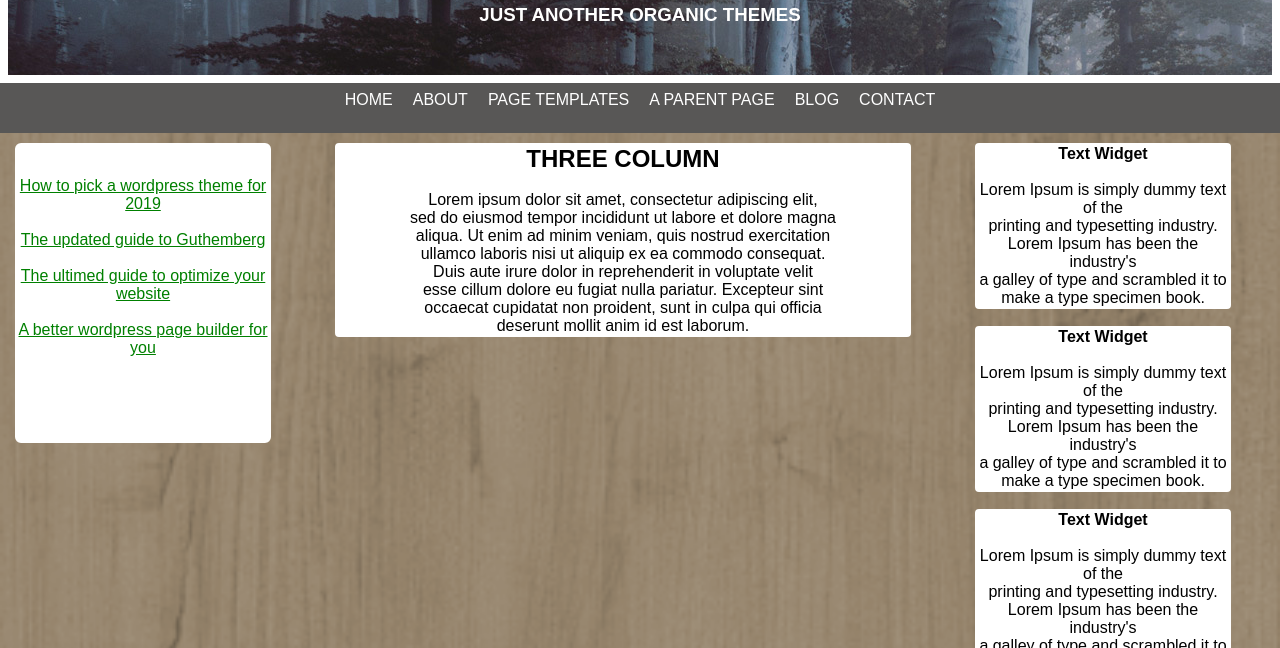
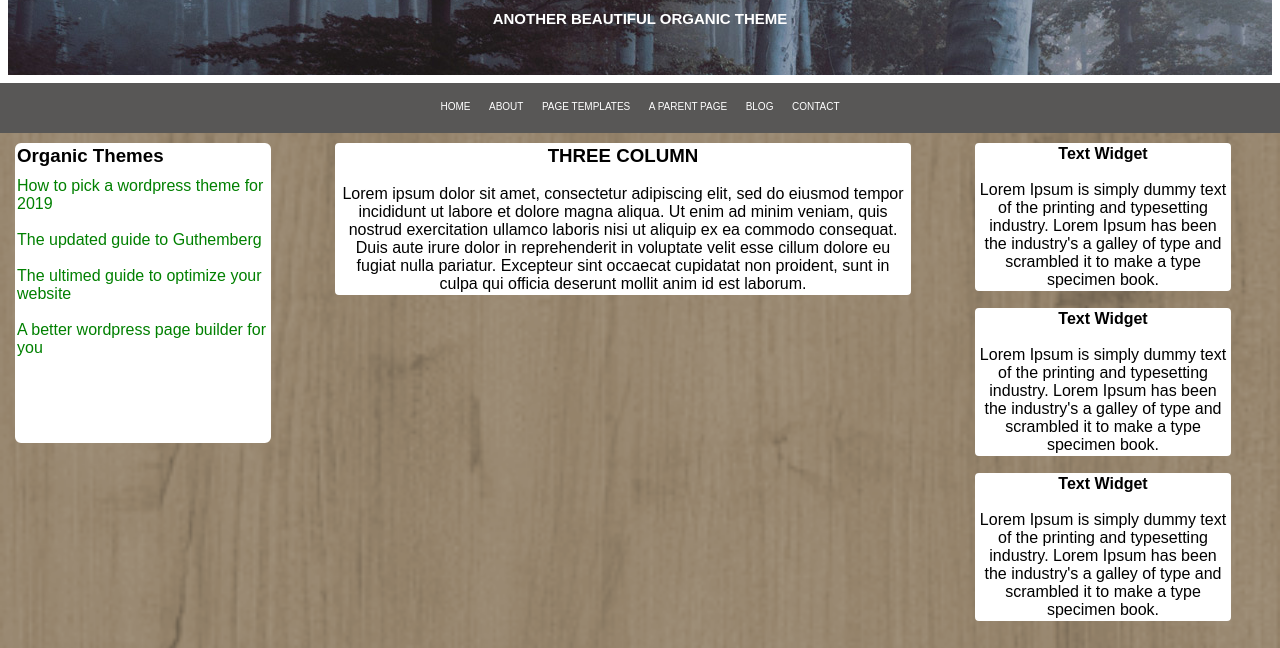
Before and after one commit to alicemarias/htmlcss-wp, a plain HTML site: page index.html in a window 1280 px wide. Shown: the part 142-790 px from the top of the page. Drawn offline with Linux system fonts and the light colour scheme.

Commit message:
piccole correzioni

```diff
--- a/css/style.css
+++ b/css/style.css
@@ -27,6 +27,7 @@ body {
   top: 50%;
   transform: translate(-50%, -50%);
   font-family: arial;
+  font-size: 20px;
 }
 
 h1 {
@@ -34,6 +35,10 @@ h1 {
   padding:5px;
   margin: 17px;
   font-family: arial;
+
+}
+.testo h3 {
+  font-size: 15px;
 }
 /* fine banner con immagine e testo */
 
@@ -42,9 +47,10 @@ h1 {
   height: 50px;
   list-style-type: none;
   margin: 0;
-  padding: 0;
+  padding: 10px;
   text-align: center; /* ricorda che text align center va dato al padre e non ad li */
   background: #585756;
+  font-size: 10px;
 }
 
 li {
@@ -78,7 +84,7 @@ main::after {
 /* float left colonne main */
 main .col {
   float:left;
-  text-align: center;
+
   font-family: arial;
 }
 
@@ -95,11 +101,12 @@ main .left {
 }
 .left h3 {
  margin-bottom: 10px;
- color:white;
+
 }
  .link {
   color:green;
   font-family: arial;
+  text-decoration: none;
 }
 /* fine colonna sinistra */
 
@@ -110,6 +117,7 @@ main .center {
   margin: 0 5% 0 5%;
   border: 2px solid white;
   border-radius: 4px;
+  text-align: center;
 }
 /* fine colonna centrale */
 
@@ -125,6 +133,7 @@ main .right {
   border: 2px solid white;
   border-radius: 4px;
   font-family: arial;
+  text-align: center;
 
 }
 
--- a/index.html
+++ b/index.html
@@ -15,7 +15,7 @@
       <div class= "logo">
         <div class="testo">
           <h1> NATURAL LITE </h1>
-          <h3> JUST ANOTHER ORGANIC THEMES </h3>
+          <h3> ANOTHER BEAUTIFUL ORGANIC THEME </h3>
         </div>
       </div>
       <!-- fine banner -->
@@ -53,15 +53,15 @@
 
       <!-- inizio colonna centrale -->
         <div class="col center">
-          <h2>THREE COLUMN</h2>
+          <h3>THREE COLUMN</h3>
           <br>
-            <p> Lorem ipsum dolor sit amet, consectetur adipiscing elit,<br>
-             sed do eiusmod tempor incididunt ut labore et dolore magna<br>
-            aliqua. Ut enim ad minim veniam, quis nostrud exercitation<br>
-             ullamco laboris nisi ut aliquip ex ea commodo consequat.<br>
-             Duis aute irure dolor in reprehenderit in voluptate velit<br>
-             esse cillum dolore eu fugiat nulla pariatur. Excepteur sint<br>
-             occaecat cupidatat non proident, sunt in culpa qui officia<br>
+            <p> Lorem ipsum dolor sit amet, consectetur adipiscing elit,
+             sed do eiusmod tempor incididunt ut labore et dolore magna
+            aliqua. Ut enim ad minim veniam, quis nostrud exercitation
+             ullamco laboris nisi ut aliquip ex ea commodo consequat.
+             Duis aute irure dolor in reprehenderit in voluptate velit
+             esse cillum dolore eu fugiat nulla pariatur. Excepteur sint
+             occaecat cupidatat non proident, sunt in culpa qui officia
             deserunt mollit anim id est laborum.
             </p>
         </div>
@@ -72,10 +72,10 @@
           <div class= "widget">
             <h4> Text Widget</h4>
             <br>
-            <p>Lorem Ipsum is simply dummy text of the <br>
-              printing and typesetting industry.<br>
-              Lorem Ipsum has been the industry's<br>
-              a galley of type and scrambled it to<br>
+            <p>Lorem Ipsum is simply dummy text of the
+              printing and typesetting industry.
+              Lorem Ipsum has been the industry's
+              a galley of type and scrambled it to
               make a type specimen book.
             </p>
           </div>
@@ -83,10 +83,10 @@
           <div class= "widget">
             <h4> Text Widget</h4>
             <br>
-            <p>Lorem Ipsum is simply dummy text of the <br>
-              printing and typesetting industry.<br>
-              Lorem Ipsum has been the industry's<br>
-              a galley of type and scrambled it to<br>
+            <p>Lorem Ipsum is simply dummy text of the
+              printing and typesetting industry.
+              Lorem Ipsum has been the industry's
+              a galley of type and scrambled it to
               make a type specimen book.
             </p>
           </div>
@@ -94,10 +94,10 @@
           <div class= "widget">
             <h4> Text Widget</h4>
             <br>
-            <p>Lorem Ipsum is simply dummy text of the <br>
-              printing and typesetting industry.<br>
-              Lorem Ipsum has been the industry's<br>
-              a galley of type and scrambled it to<br>
+            <p>Lorem Ipsum is simply dummy text of the
+              printing and typesetting industry.
+              Lorem Ipsum has been the industry's
+              a galley of type and scrambled it to
               make a type specimen book.
             </p>
           </div>
```
